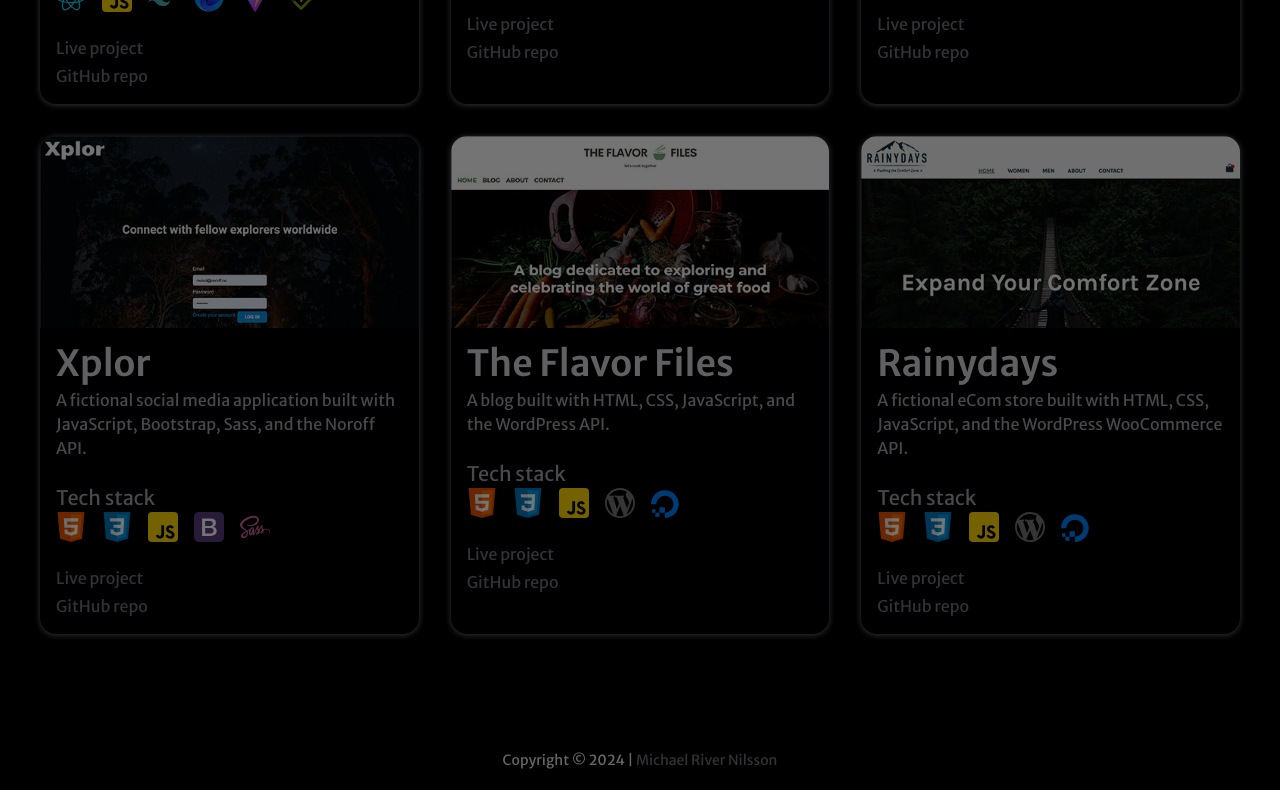
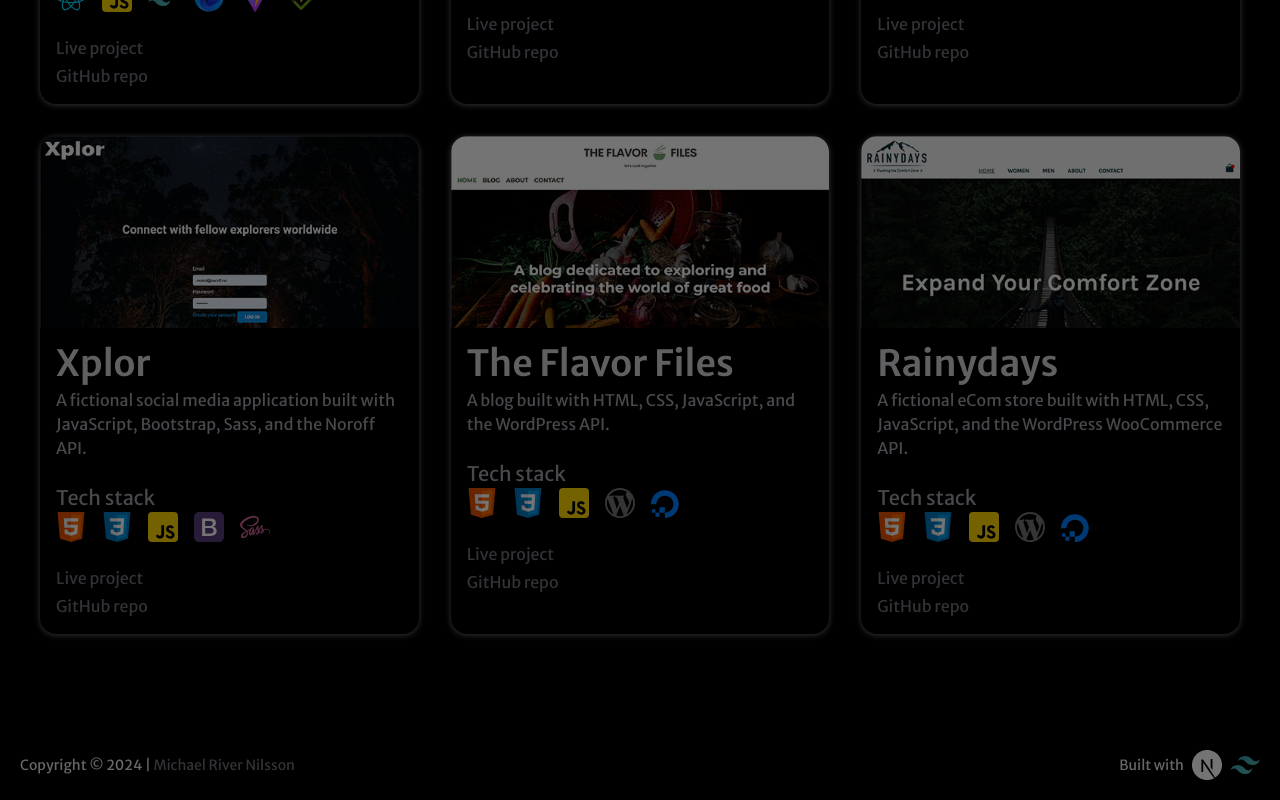
Before and after one commit to RiverMichael/mrn-portfolio, a Next.js app: page / in a window 1280 px wide. Shown: the part 2348-3148 px from the top of the page. Built offline with nearby package versions, Linux system fonts and the light colour scheme.

Commit message:
Changes layout on footer

```diff
--- a/app/components/ui/Footer/index.jsx
+++ b/app/components/ui/Footer/index.jsx
@@ -1,14 +1,45 @@
+import Image from "next/image";
 import Link from "next/link";
 
 export default function Footer() {
   return (
-    <footer className="animate-fade-in-sections mt-auto p-5 duration-500">
+    <footer className="mt-auto flex animate-fade-in-sections flex-wrap-reverse items-center justify-between gap-x-8 gap-y-4 p-5 duration-500">
       <p className="text-center text-sm">
         Copyright &copy; 2024 |{" "}
         <Link href="mailto:mrn@michaelriver.dev" className="link">
           Michael River Nilsson
         </Link>
       </p>
+
+      <div className="flex items-center gap-2">
+        <span className="text-sm">Built with</span>
+        <Link
+          href="https://nextjs.org"
+          target="_blank"
+          className="transition-all duration-200 ease-in-out hover:scale-90"
+        >
+          <Image
+            src="/nextjs.svg"
+            alt="Next js"
+            width={30}
+            height={30}
+            className="invert"
+          />
+        </Link>
+        <Link
+          href="https://tailwindcss.com"
+          target="_blank"
+          className="transition-all duration-200 ease-in-out hover:scale-90"
+        >
+          <Image
+            src="/tailwind.svg"
+            alt="Tailwind CSS"
+            width={30}
+            height={30}
+            className=""
+          />
+        </Link>
+      </div>
     </footer>
   );
 }
```
Also changed, not shown: public/nextjs.svg.
